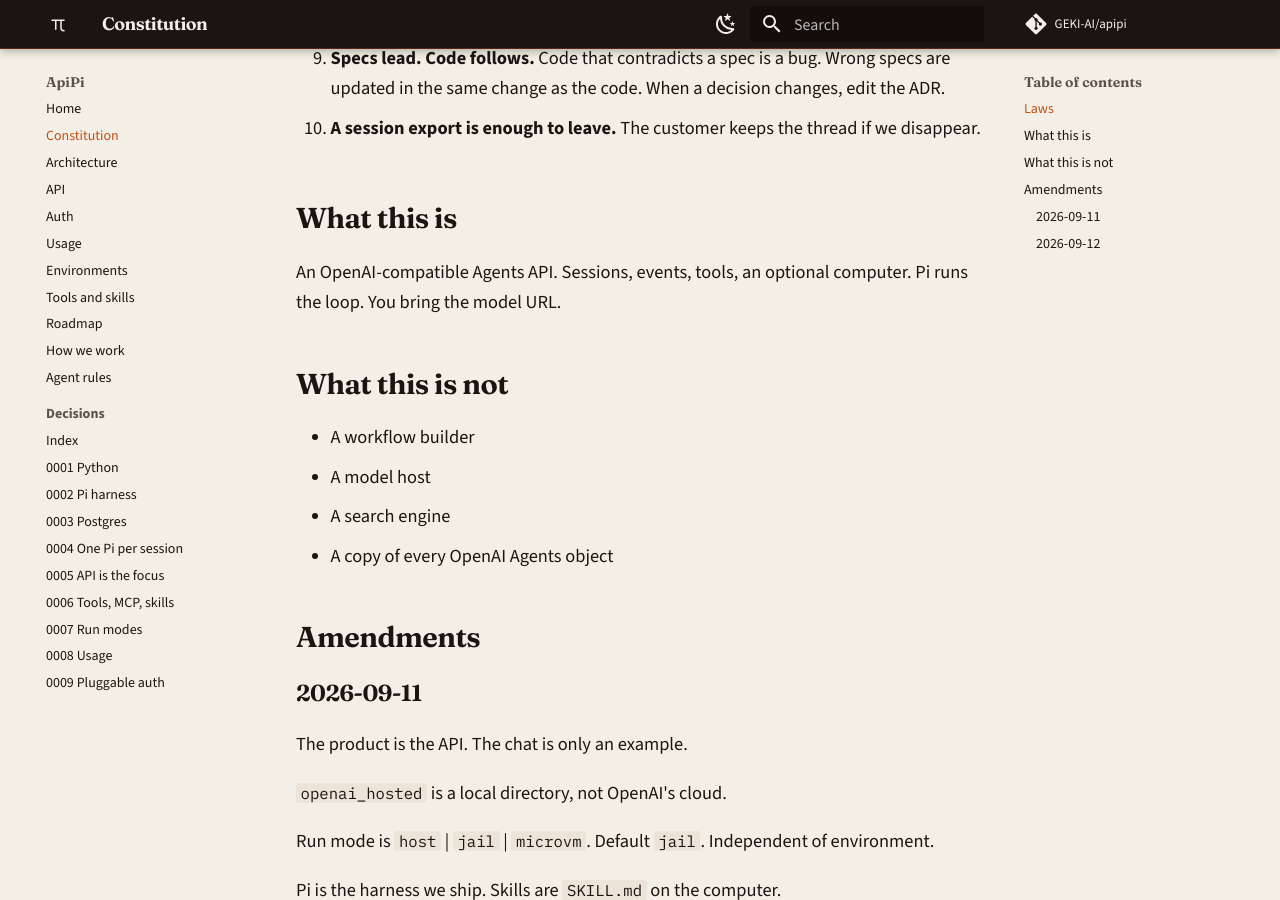
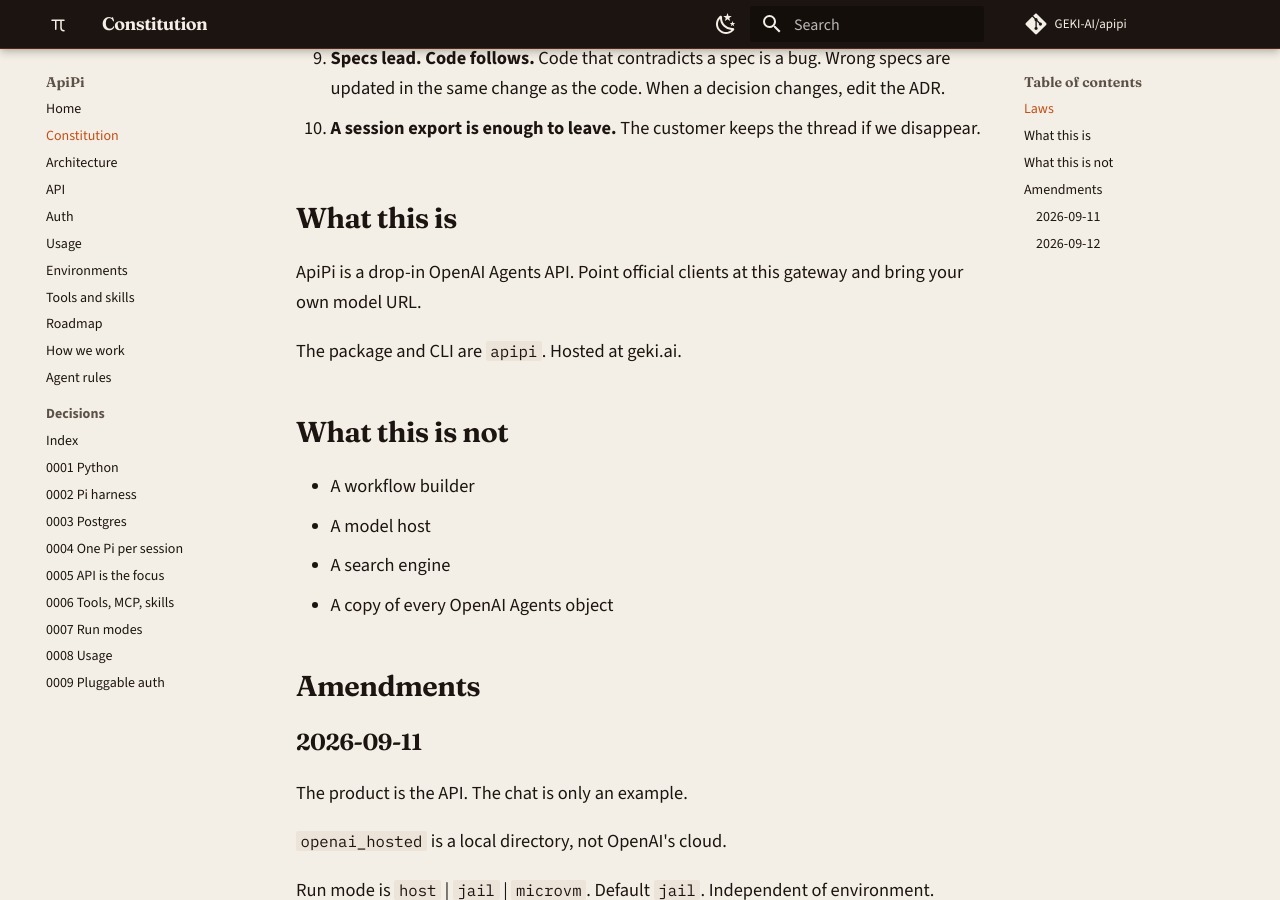
Before and after one commit to GEKI-AI/apipi, an MkDocs documentation site: the page built from docs/constitution.md, in a window 1280 px wide and 900 px high, scrolled down 892 px. Built offline with MkDocs 1.6.1 and Material for MkDocs 9.7.7, drawn with Linux system fonts in a browser that asks for light colours; comment, search, counter and statistics services are not loaded.

Commit message:
Lock ApiPi as a drop-in OpenAI Agents API (#68)
Co-authored-by: mths opencode <mths@datenhof.com>

```diff
--- a/CONSTITUTION.md
+++ b/CONSTITUTION.md
@@ -43,8 +43,10 @@ file rarely, and only with a dated amendment at the bottom.
 
 ## What this is
 
-An OpenAI-compatible Agents API. Sessions, events, tools, an optional
-computer. Pi runs the loop. You bring the model URL.
+ApiPi is a drop-in OpenAI Agents API. Point official clients at this
+gateway and bring your own model URL.
+
+The package and CLI are `apipi`. Hosted at geki.ai.
 
 ## What this is not
 
--- a/mkdocs.yml
+++ b/mkdocs.yml
@@ -1,5 +1,5 @@
 site_name: ApiPi
-site_description: HTTP API for hosted agents
+site_description: ApiPi is a drop-in OpenAI Agents API. Point official clients at this gateway and bring your own model URL.
 site_author: GEKI FlexCo
 copyright: Copyright &copy; 2026 GEKI FlexCo
 repo_url: https://github.com/GEKI-AI/apipi
--- a/pyproject.toml
+++ b/pyproject.toml
@@ -5,7 +5,7 @@ build-backend = "hatchling.build"
 [project]
 name = "apipi"
 dynamic = ["version"]
-description = "HTTP API for hosted agents"
+description = "ApiPi is a drop-in OpenAI Agents API. Point official clients at this gateway and bring your own model URL."
 readme = "README.md"
 requires-python = ">=3.13"
 license = { text = "MIT" }
--- a/src/apipi/__init__.py
+++ b/src/apipi/__init__.py
@@ -1,3 +1,6 @@
-"""HTTP API for hosted agents."""
+"""ApiPi is a drop-in OpenAI Agents API.
+
+Point official clients at this gateway and bring your own model URL.
+"""
 
 __version__ = "0.0.0"
```
Also changed, not shown: docs/api.md (+3 -2 lines).
